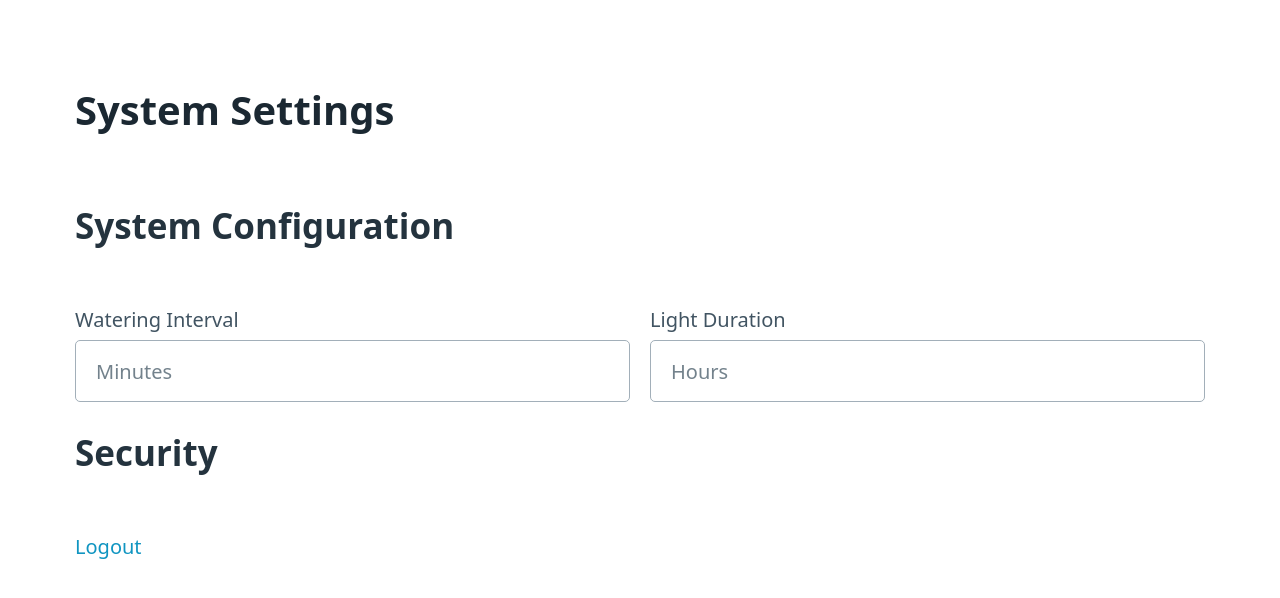
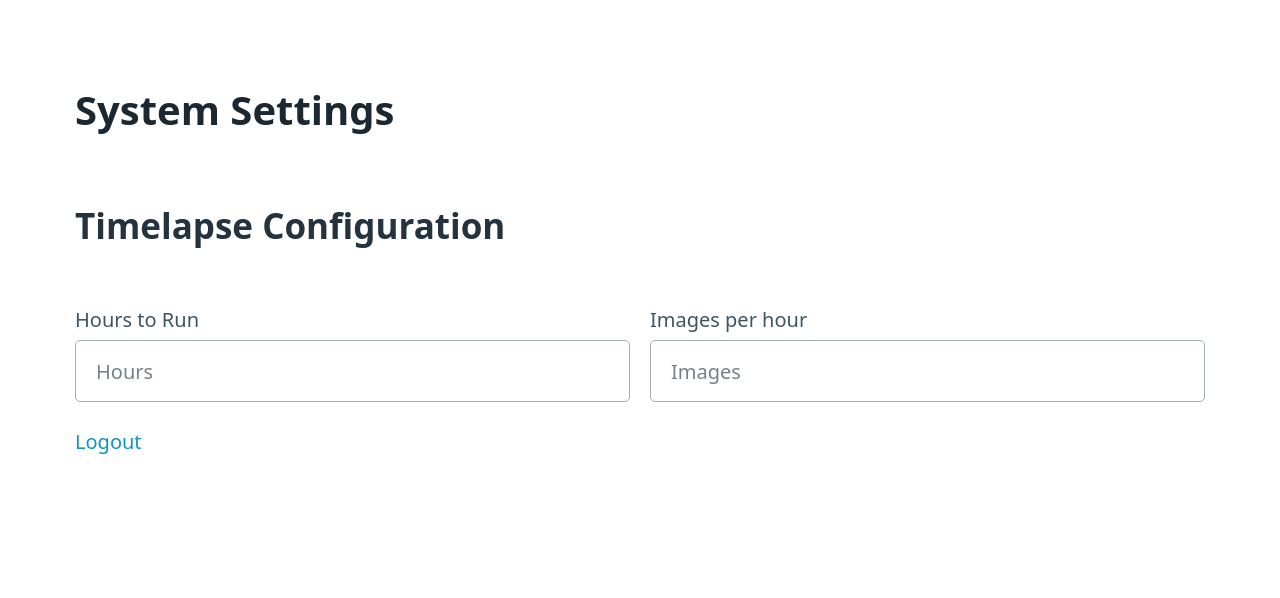
Before and after one commit to CEng-3/site, a Flask app: page /settings in a window 1280 px wide. Shown: the top 598 px of the page. Run offline with Flask 3, Linux system fonts and the light colour scheme; the visitor is signed in with stand-in values (Sample User, id 1).

Commit message:
tweaked settings page to better fit timelapse options

```diff
--- a/templates/settings.html
+++ b/templates/settings.html
@@ -10,20 +10,18 @@
     <main class="container">
         <h1>System Settings</h1>
         <form>
-            <h2>System Configuration</h2>
-            <!-- Add your settings form elements here -->
+            <h2>Timelapse Configuration</h2>
             <div class="grid">
-                <label for="watering-interval">
-                    Watering Interval
-                    <input type="number" id="watering-interval" name="watering-interval" placeholder="Minutes">
+                <label for="hours-to-run">
+                    Hours to Run
+                    <input type="number" id="hours-to-run" name="hours-to-run" placeholder="Hours">
                 </label>
-                <label for="light-duration">
-                    Light Duration
-                    <input type="number" id="light-duration" name="light-duration" placeholder="Hours">
+                <label for="images-per-hour">
+                    Images per hour
+                    <input type="number" id="images-per-hour" name="images-per-hour" placeholder="Images">
                 </label>
             </div>
 
-            <h2>Security</h2>
             <a href="/logout" class="button">Logout</a>
         </form>
     </main>
```
